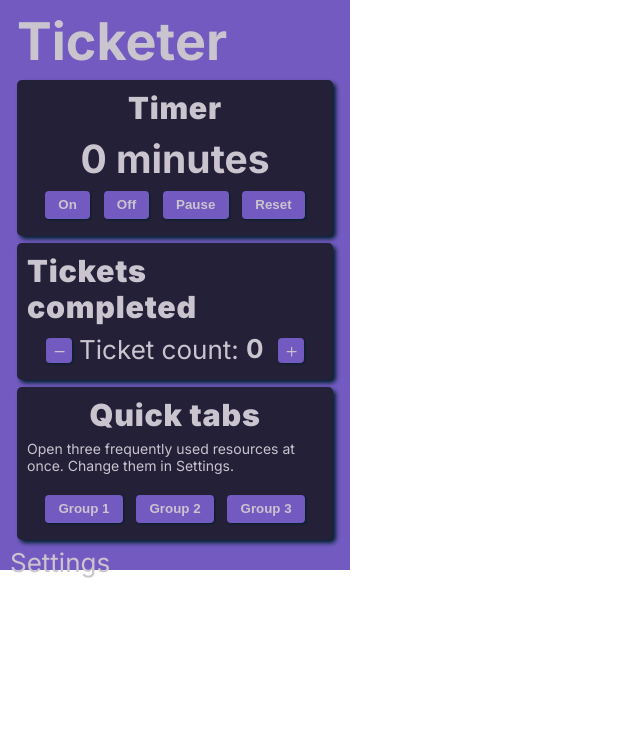
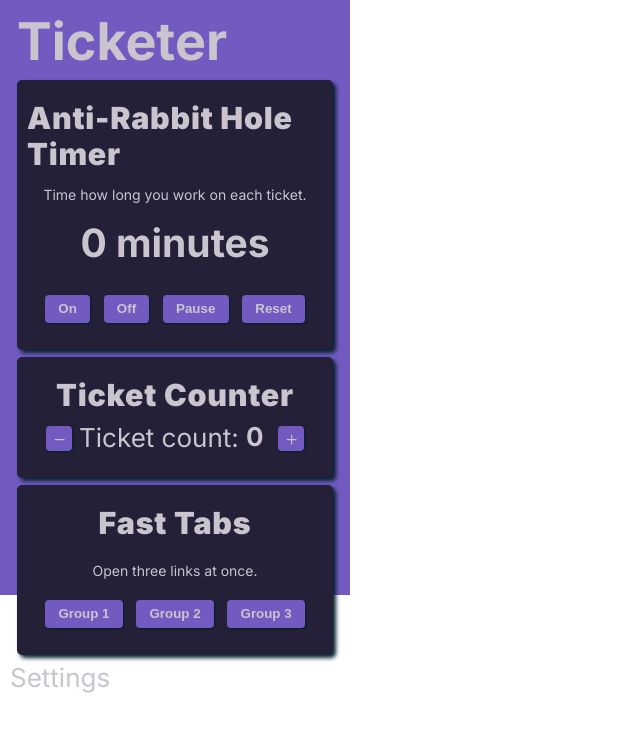
Before and after one commit to sandypockets/ticketer, a React (Create React App) app: page / in a window 1280 px wide. Shown: the top 732 px of the page, without its empty margins (0-640 px from the left). Built offline with nearby package versions, Linux system fonts and the light colour scheme.

Commit message:
DRY up code

```diff
--- a/src/App.js
+++ b/src/App.js
@@ -41,28 +41,30 @@ function App() {
       id: "timer",
       payload: "timerOn"
     })
-    // chrome.action.setBadgeText({ text: 'ON' });
-    // chrome.alarms.create({ delayInMinutes: 1, periodInMinutes: 1 });
-    // chrome.storage.local.set({ minutes: time });
     window.close();
   }
   const handleOff = () => {
+    chrome.runtime.sendMessage({
+      id: "timer",
+      payload: "timerOff"
+    })
     setTime(0)
-    chrome.action.setBadgeText({ text: '' });
-    chrome.alarms.clearAll();
-    chrome.storage.local.set({ minutes: 0 });
     window.close();
   }
   const handlePause = () => {
-    chrome.action.setBadgeText({ text: '!' });
-    chrome.alarms.clearAll();
+    chrome.runtime.sendMessage({
+      id: "timer",
+      payload: "timerPause"
+    })
     window.close();
   }
   const handleReset = () => {
+    chrome.runtime.sendMessage({
+      id: "timer",
+      payload: "timerReset"
+    })
+    window.close();
     setTime(0)
-    chrome.alarms.clearAll();
-    chrome.storage.local.set({ minutes: 0 });
-    chrome.alarms.create({ delayInMinutes: 1, periodInMinutes: 1 });
     window.close();
   }
   const increaseTicketCount = () => {
--- a/src/components/Home.jsx
+++ b/src/components/Home.jsx
@@ -38,8 +38,9 @@ export default function Home({ state, setState, ticketCount, setTicketCount, set
     <div className="container">
       <div>
         <h1 className="title">Ticketer</h1>
-        <div className="card">
-          <h3 className="flex-center cardTitle">Timer</h3>
+        <div className="card card-padding-increase">
+          <h3 className="flex-center cardTitle">Anti-Rabbit Hole Timer</h3>
+          <p className="flex-center info">Time how long you work on each ticket.</p>
           <div>
             <div className="elapsedTime">
               <h2>{time ? time : 0}{time !== 1 ? " minutes" : " minute"}</h2>
@@ -60,8 +61,8 @@ export default function Home({ state, setState, ticketCount, setTicketCount, set
             </button>
           </div>
         </div>
-        <div className="card">
-          <h3 className="flex-center cardTitle">Tickets completed</h3>
+        <div className="card card-padding-increase">
+          <h3 className="flex-center cardTitle">Ticket Counter</h3>
           <div className="buttonGroup">
             <div>
               <button className="square" onClick={decreaseTicketCount}>
@@ -80,11 +81,11 @@ export default function Home({ state, setState, ticketCount, setTicketCount, set
             </div>
           </div>
         </div>
-        <div className="card">
+        <div className="card card-padding-increase">
         <div className="flex-center">
-          <h3 className="cardTitle">Quick tabs</h3>
+          <h3 className="cardTitle">Fast Tabs</h3>
         </div>
-          <p className="flex-center info">Open three frequently used resources at once. Change them in Settings.</p>
+          <p className="flex-center info">Open three links at once.</p>
           <div className="buttonGroup">
             <div>
               <button onClick={openTabGroupOne}>
--- a/src/components/Settings.jsx
+++ b/src/components/Settings.jsx
@@ -82,7 +82,8 @@ export default function Settings({ setPage, state, setState }) {
         "onChangeFunction":  (event) => setState(prev => ({...prev, groupOneIsPinned: !state.groupOneIsPinned})),
         "checked": state.groupOneIsPinned,
         "value": state.groupOneIsPinned,
-        "className": "checkboxInput"
+        "className": "checkboxLabel",
+        "inputClassName": "checkboxInput"
       }
     ],
     groupTwo: [
@@ -111,7 +112,8 @@ export default function Settings({ setPage, state, setState }) {
         "onChangeFunction":  (event) => setState(prev => ({...prev, groupTwoIsPinned: !state.groupTwoIsPinned})),
         "checked": state.groupTwoIsPinned,
         "value": state.groupTwoIsPinned,
-        "className": "checkboxInput"
+        "className": "checkboxLabel",
+        "inputClassName": "checkboxInput"
       }
     ],
     groupThree: [
@@ -140,7 +142,8 @@ export default function Settings({ setPage, state, setState }) {
         "onChangeFunction":  (event) => setState(prev => ({...prev, groupThreeIsPinned: !state.groupThreeIsPinned})),
         "checked": state.groupThreeIsPinned,
         "value": state.groupThreeIsPinned,
-        "className": "checkboxInput"
+        "className": "checkboxLabel",
+        "inputClassName": "checkboxInput"
       }
     ]
   }
@@ -156,7 +159,7 @@ export default function Settings({ setPage, state, setState }) {
             {formGroups.groupOne.map((item, index) => (
               <div key={index} className="urlForm">
                 <label className={item.className}>{item.label}</label>
-                <input type={item.type} value={item.value} checked={item.checked} onChange={item.onChangeFunction} />
+                <input className={item.inputClassName} type={item.type} value={item.value} checked={item.checked} onChange={item.onChangeFunction} />
               </div>
             ))}
           </div>
@@ -166,7 +169,7 @@ export default function Settings({ setPage, state, setState }) {
             {formGroups.groupTwo.map((item, index) => (
               <div key={index} className="urlForm">
                 <label className={item.className}>{item.label}</label>
-                <input type={item.type} value={item.value} checked={item.checked} onChange={item.onChangeFunction} />
+                <input className={item.inputClassName} type={item.type} value={item.value} checked={item.checked} onChange={item.onChangeFunction} />
               </div>
             ))}
           </div>
@@ -176,7 +179,7 @@ export default function Settings({ setPage, state, setState }) {
             {formGroups.groupThree.map((item, index) => (
               <div key={index} className="urlForm">
                 <label className={item.className}>{item.label}</label>
-                <input type={item.type} value={item.value} checked={item.checked} onChange={item.onChangeFunction} />
+                <input className={item.inputClassName} type={item.type} value={item.value} checked={item.checked} onChange={item.onChangeFunction} />
               </div>
             ))}
           </div>
--- a/src/main.css
+++ b/src/main.css
@@ -11,7 +11,7 @@
 
 .app {
     width: 330px;
-    height: 550px;
+    height: 575px;
     background-color: var(--primaryColor);
     font-size: calc(10px + 2vmin);
     color: var(--primaryAccent);
@@ -99,6 +99,9 @@ svg.svg {
 input {
     color: black;
 }
+.card-padding-increase {
+    padding: 20px 10px;
+}
 /* END Utility classes */
 
 /* Timer */
@@ -106,7 +109,7 @@ div.elapsedTime {
     display: flex;
     justify-content: space-between;
     align-items: center;
-    padding: 0 40px;
+    padding: 0 40px 20px 40px;
 }
 
 div.elapsedTime > h2 {
@@ -116,7 +119,7 @@ div.elapsedTime > h2 {
 
 /* Quick tabs */
 p.info {
-   margin: 0 0 1em 0;
+   margin: 1em;
 }
 /* End Quick tabs */
 
@@ -138,9 +141,12 @@ div.urlForm > input {
 .textInput {
     margin: 0 1em;
 }
-.checkboxInput {
-    margin: 0 1em;
+.checkboxLabel {
+    margin: 5px 1em;
     width: 300px;
+}
+div.urlForm > input.checkboxInput {
+    margin: 9px 0 0 0;
 }
 div.urlForm > input:focus {
     outline-color: var(--primaryColor);
```
Also changed, not shown: public/background.js (+15 -0 lines).
